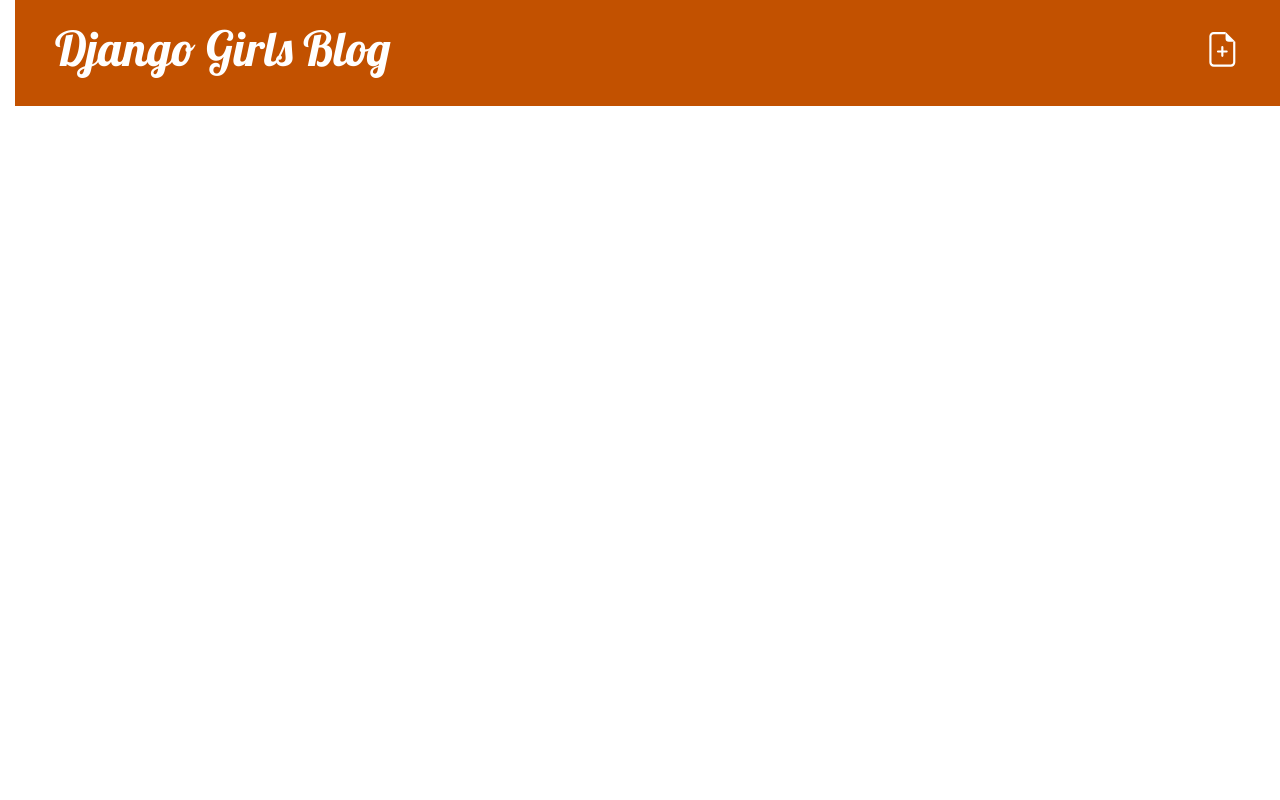
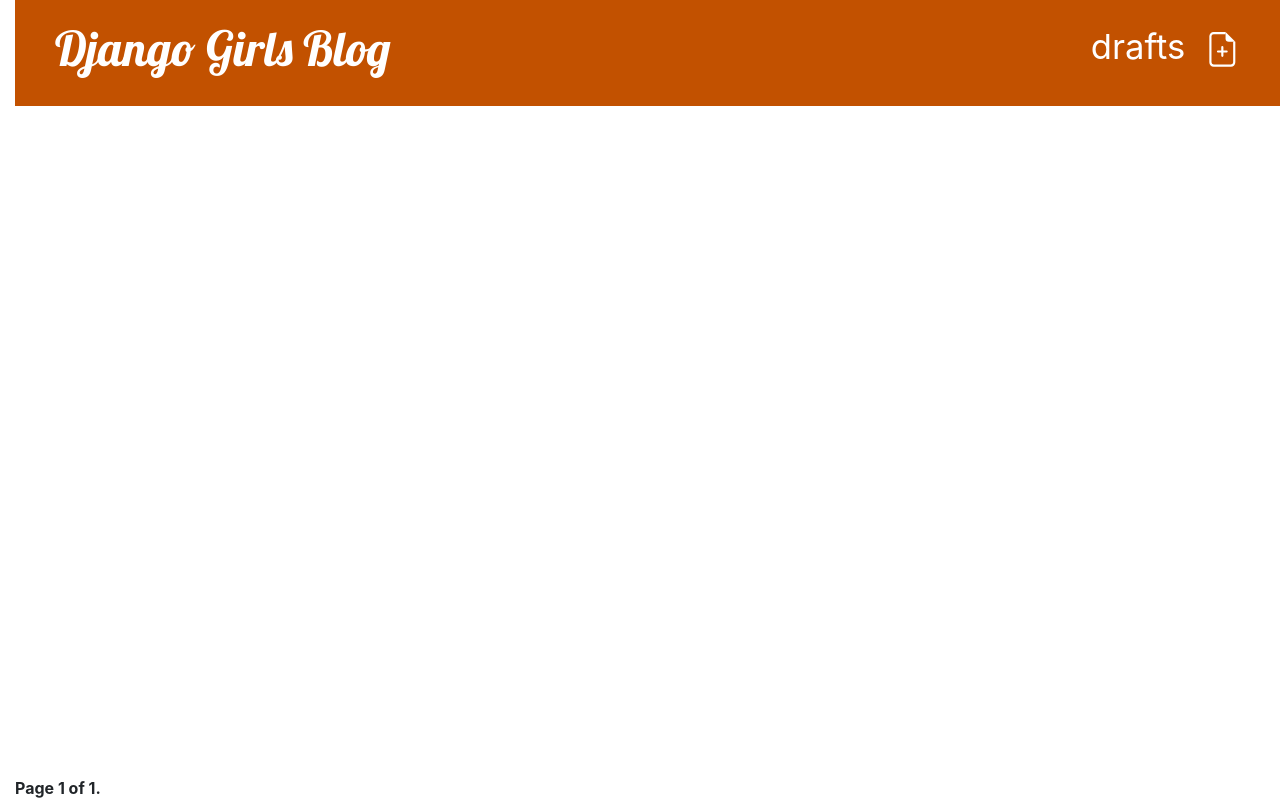
Before and after one commit to NeelCitrusbug/my-first-blog, a Django app: page / in a window 1280 px wide. Run offline with Django 3.2, Linux system fonts and the light colour scheme; the visitor is signed in with stand-in values (Sample User, id 1); data that the repository does not hold is empty.

Commit message:
Added draft functionality and pagination

```diff
--- a/blog/static/css/blog.css
+++ b/blog/static/css/blog.css
@@ -78,3 +78,23 @@
     color: #FFFFFF;
     background-color: #C25100;
 }
+
+.step-links a{
+    color:black;
+    font-weight: bold;
+    text-decoration:none;
+    /* font-family: 'Lobster'; */
+}
+
+.step-links{
+    position: fixed;
+    bottom: 0;
+    left:15px;
+    /* text-align: center; */
+    width:100%;
+
+
+}
+.current{
+    font-weight: bold;
+}
--- a/blog/templates/blog/base.html
+++ b/blog/templates/blog/base.html
@@ -21,6 +21,10 @@
             <a href="{% url 'post_new' %}" class="top-menu">
                 {% include './icons/file-earmark-plus.svg' %}
             </a>
+
+            <a href="{% url 'post_draft_list' %}" class="top-menu">
+                <span class="glyphicon glyphicon-edit">drafts</span>
+            </a>
             {% endif %}
             <h1> <a href="/">Django Girls Blog</a> </h1>
         </div>
--- a/blog/templates/blog/post_list.html
+++ b/blog/templates/blog/post_list.html
@@ -1,7 +1,18 @@
 {% extends 'blog/base.html'%}
 
 {% block content %}
-{% for post in posts %}
+<!-- {% for post in posts %}
+<article class="post">
+    <time class="date">
+        {{ post.published_date }}
+    </time>
+    <h2><a href="{% url 'post_detail' pk=post.pk %}">{{ post.title }}</a></h2>
+    <p>{{ post.text|linebreaksbr }}</p>
+</article>
+{% endfor %} -->
+
+
+{% for post in page_obj %}
 <article class="post">
     <time class="date">
         {{ post.published_date }}
@@ -10,4 +21,24 @@
     <p>{{ post.text|linebreaksbr }}</p>
 </article>
 {% endfor %}
+
+
+<div class="pagination">
+    <span class="step-links">
+        {% if page_obj.has_previous %}
+        <a href="?page=1">&laquo; first</a>
+        <a href="?page={{ page_obj.previous_page_number }}">previous</a>
+        {% endif %}
+
+        <span class="current">
+            Page {{ page_obj.number }} of {{ page_obj.paginator.num_pages }}.
+        </span>
+
+        {% if page_obj.has_next %}
+        <a href="?page={{ page_obj.next_page_number }}">next</a>
+        <a href="?page={{ page_obj.paginator.num_pages }}">last &raquo;</a>
+        {% endif %}
+    </span>
+</div>
+
 {% endblock %}
--- a/blog/urls.py
+++ b/blog/urls.py
@@ -7,4 +7,5 @@
     path('post/<int:pk>/' , views.post_detail , name='post_detail'),
     path('post/new/' , views.post_new , name='post_new'),
     path('post/<int:pk>/edit/', views.post_edit, name='post_edit'),
+    path('drafts/' , views.post_draft_list , name='post_draft_list'),
 ]
--- a/blog/views.py
+++ b/blog/views.py
@@ -2,14 +2,26 @@
 from .models import Post
 from django.utils import timezone
 from .forms import PostForm
+from django.core.paginator import Paginator
 
 # Create your views here.
 
 
+# def post_list(request):
+#     posts = Post.objects.filter(published_date__lte = timezone.now())
+
+#     return render(request, 'blog/post_list.html', {'posts':posts})
+
+
 def post_list(request):
-    posts = Post.objects.filter(published_date__lte = timezone.now())
+    posts = Post.objects.filter(published_date__lte = timezone.now()).order_by('-published_date')
+    p = Paginator(posts,3)
 
-    return render(request, 'blog/post_list.html', {'posts':posts})
+    page_number = request.GET.get('page') #1
+    page_obj = p.get_page(page_number)  # <Page 1 of 2>
+
+    return render(request,'blog/post_list.html',{'page_obj':page_obj})
+
 
 def post_detail(request , pk):
     post = get_object_or_404(Post,pk=pk)
@@ -45,3 +57,17 @@
     else:
         form = PostForm(instance=post)
     return render(request, 'blog/post_edit.html', {'form': form})
+
+
+# def post_draft_list(request):
+#     posts = Post.objects.filter(published_date__isnull=True).order_by('created_date')
+#     return render(request , 'blog/post_draft_list.html',{'posts':posts})
+
+def post_draft_list(request):
+    posts = Post.objects.filter(published_date__isnull=True).order_by('created_date')
+    p= Paginator(posts,3)
+
+    page_number = request.GET.get('page')
+    page_obj = p.get_page(page_number)
+
+    return render(request , 'blog/post_draft_list.html',{'page_obj':page_obj})
```
Also changed, not shown: blog/templates/blog/post_draft_list.html (added, +41 -0 lines).
